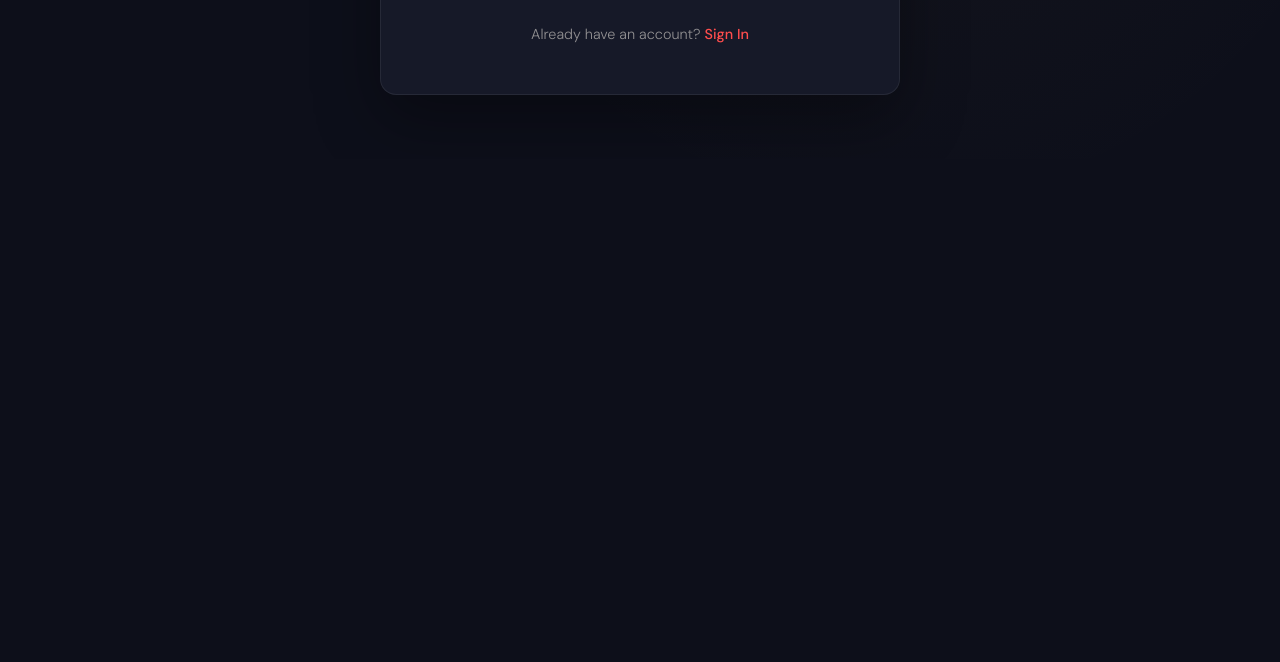
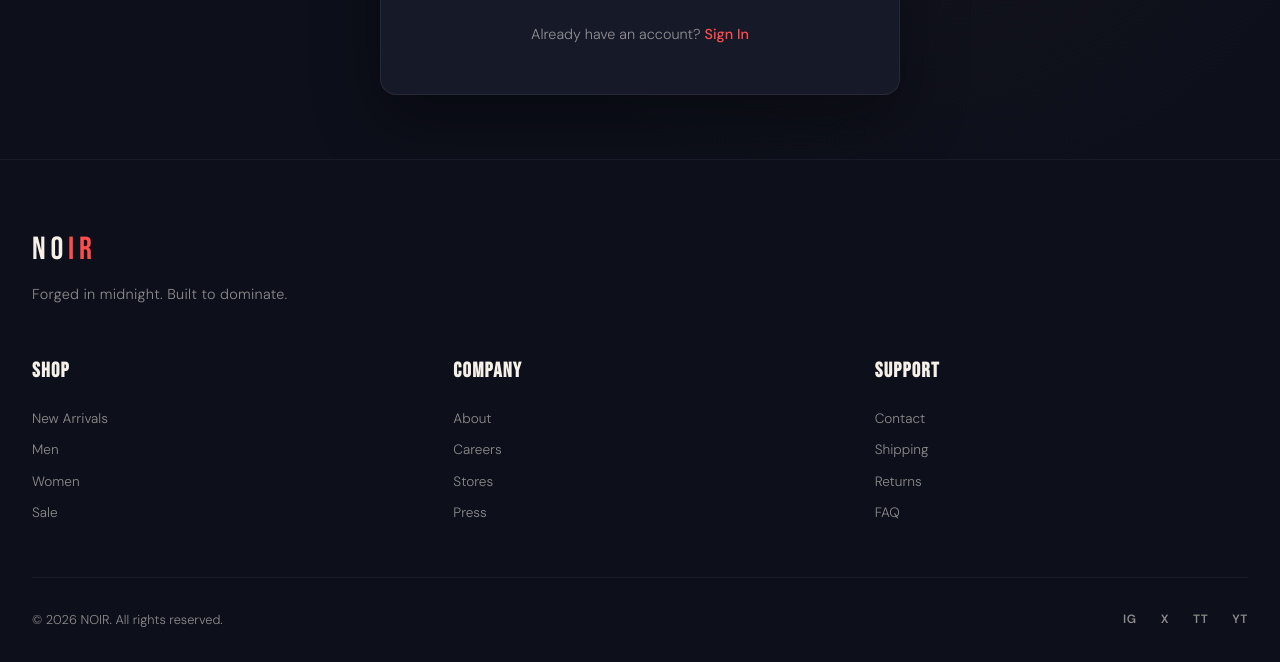
Before and after one commit to Mack-0409/django-ecommerce-project, a Django app: page /register/ in a window 1280 px wide. Shown: the part 921-1583 px from the top of the page. Before the commit the page ends 1016 px from the top, so only its background shows below. Run offline with Django 5.2, Linux system fonts and the light colour scheme.

Commit message:
footer page

```diff
--- /dev/null
+++ b/E-com/myproject/static/CSS/footer.css
@@ -0,0 +1,165 @@
+/* ============================================
+   12. FOOTER
+   ============================================ */
+.footer {
+  border-top: 1px solid rgba(255, 255, 255, 0.05);
+  padding: 4rem 2rem 2rem;
+}
+
+.footer-inner {
+  max-width: 1400px;
+  margin: 0 auto;
+}
+
+.footer-brand-block {
+  margin-bottom: 3rem;
+}
+
+.footer-tagline {
+  font-size: 0.9rem;
+  color: var(--muted);
+  margin-top: 0.5rem;
+  letter-spacing: 0.02em;
+}
+
+/* Footer link columns */
+.footer-links {
+  display: grid;
+  grid-template-columns: repeat(3, 1fr);
+  gap: 3rem;
+  margin-bottom: 3rem;
+}
+
+.footer-col h4 {
+  font-family: var(--ff-display);
+  font-size: 1.3rem;
+  letter-spacing: 0.06em;
+  margin-bottom: 1rem;
+}
+
+.footer-col a {
+  display: block;
+  font-size: 0.85rem;
+  color: var(--muted);
+  padding: 0.3rem 0;
+  transition: color 0.3s;
+}
+
+.footer-col a:hover {
+  color: var(--text);
+}
+
+/* Footer bottom bar */
+.footer-bottom {
+  display: flex;
+  justify-content: space-between;
+  align-items: center;
+  padding-top: 2rem;
+  border-top: 1px solid rgba(255, 255, 255, 0.05);
+  font-size: 0.8rem;
+  color: var(--muted);
+}
+
+.footer-social {
+  display: flex;
+  gap: 1.5rem;
+}
+
+.footer-social a {
+  font-size: 0.75rem;
+  font-weight: 600;
+  letter-spacing: 0.05em;
+  transition: color 0.3s;
+}
+
+.footer-social a:hover {
+  color: var(--gold);
+}
+
+/* ============================================
+   13. TOAST NOTIFICATION
+   ============================================ */
+.toast {
+  position: fixed;
+  bottom: 28px;
+  right: 28px;
+  z-index: 999;
+  background: var(--card2);
+  border: 1px solid rgba(255, 77, 77, 0.3);
+  color: var(--text);
+  padding: 14px 22px;
+  border-radius: 10px;
+  font-size: 0.9rem;
+  font-weight: 500;
+  display: flex;
+  align-items: center;
+  gap: 10px;
+  transform: translateY(80px);
+  opacity: 0;
+  transition: transform 0.4s ease, opacity 0.4s ease;
+  pointer-events: none;
+  backdrop-filter: blur(12px);
+  -webkit-backdrop-filter: blur(12px);
+  box-shadow: 0 8px 32px rgba(0, 0, 0, 0.4);
+}
+
+.toast.show {
+  transform: translateY(0);
+  opacity: 1;
+  pointer-events: auto;
+}
+
+.toast-icon {
+  font-size: 1.2rem;
+}
+
+/* ============================================
+   14. BACK TO TOP BUTTON
+   ============================================ */
+.back-to-top {
+  position: fixed;
+  bottom: 28px;
+  left: 28px;
+  z-index: 99;
+  width: 44px;
+  height: 44px;
+  border-radius: 50%;
+  background: var(--card2);
+  border: 1px solid var(--border);
+  color: var(--text);
+  font-size: 1.2rem;
+  display: flex;
+  align-items: center;
+  justify-content: center;
+  cursor: pointer;
+  transition: 0.3s;
+  opacity: 0;
+  transform: translateY(20px);
+  pointer-events: none;
+}
+
+.back-to-top.visible {
+  opacity: 1;
+  transform: translateY(0);
+  pointer-events: auto;
+}
+
+.back-to-top:hover {
+  background: var(--accent);
+  border-color: var(--accent);
+  transform: translateY(-3px);
+}
+
+/* ============================================
+   15. SCROLL REVEAL ANIMATION
+   ============================================ */
+.reveal {
+  opacity: 0;
+  transform: translateY(30px);
+  transition: opacity 0.7s ease, transform 0.7s var(--ease-smooth);
+}
+
+.reveal.visible {
+  opacity: 1;
+  transform: translateY(0);
+}
--- /dev/null
+++ b/E-com/myproject/templates/footer.html
@@ -0,0 +1,62 @@
+{% load static %}
+<!DOCTYPE html>
+<html lang="en">
+<head>
+    <meta charset="UTF-8">
+    <meta name="viewport" content="width=device-width, initial-scale=1.0">
+    <title>Document</title>
+    <link rel="stylesheet" href="{% static 'CSS/footer.css' %}">
+</head>
+<body>
+    <!-- ===== FOOTER ===== -->
+  <footer class="footer">
+    <div class="footer-inner">
+      <div class="footer-brand-block">
+        <a href="#" class="logo">NO<span>IR</span></a>
+        <p class="footer-tagline">Forged in midnight. Built to dominate.</p>
+      </div>
+      <div class="footer-links">
+        <div class="footer-col">
+          <h4>Shop</h4>
+          <a href="#">New Arrivals</a>
+          <a href="#">Men</a>
+          <a href="#">Women</a>
+          <a href="#">Sale</a>
+        </div>
+        <div class="footer-col">
+          <h4>Company</h4>
+          <a href="#">About</a>
+          <a href="#">Careers</a>
+          <a href="#">Stores</a>
+          <a href="#">Press</a>
+        </div>
+        <div class="footer-col">
+          <h4>Support</h4>
+          <a href="#">Contact</a>
+          <a href="#">Shipping</a>
+          <a href="#">Returns</a>
+          <a href="#">FAQ</a>
+        </div>
+      </div>
+      <div class="footer-bottom">
+        <span>&copy; 2026 NOIR. All rights reserved.</span>
+        <div class="footer-social">
+          <a href="#" aria-label="Instagram">IG</a>
+          <a href="#" aria-label="Twitter">X</a>
+          <a href="#" aria-label="TikTok">TT</a>
+          <a href="#" aria-label="YouTube">YT</a>
+        </div>
+      </div>
+    </div>
+  </footer>
+
+  <!-- ===== TOAST ===== -->
+  <div class="toast" id="toast">
+    <span class="toast-icon" id="toastIcon">🚀</span>
+    <span id="toastMsg">Hello</span>
+  </div>
+
+  <!-- ===== BACK TO TOP ===== -->
+  <button class="back-to-top" id="backToTop" aria-label="Back to top">⬆</button>
+</body>
+</html>
--- a/E-com/myproject/templates/main.html
+++ b/E-com/myproject/templates/main.html
@@ -12,5 +12,6 @@
     {% include 'nav.html' %}
     {% block content %}
     {% endblock %}
+    {% include 'footer.html' %}
 </body>
 </html>
```
Also changed, not shown: E-com/myproject/static/CSS/nav.css (+3 -68 lines).
